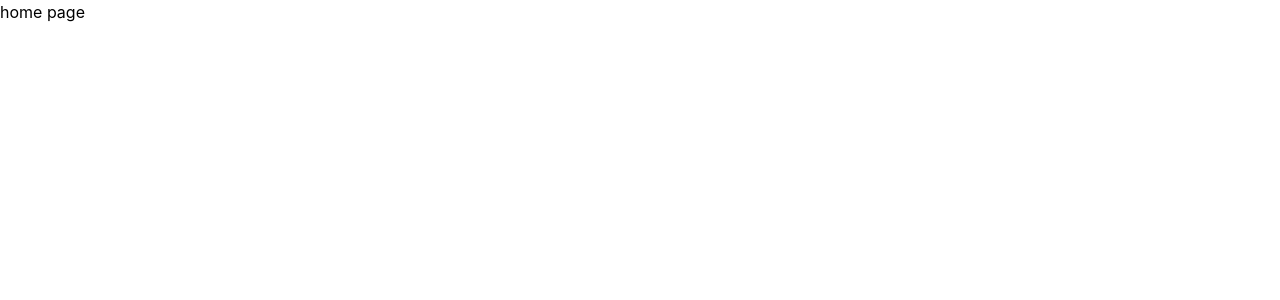
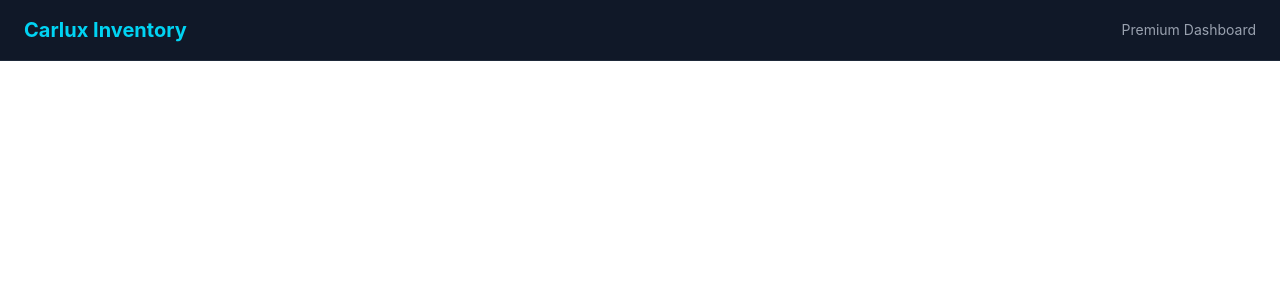
Before and after one commit to md-abu-naim/carlux-inventory, a React (Vite) app: page / in a window 1280 px wide. Shown: the top 300 px of the page. Built offline with nearby package versions, Linux system fonts and the light colour scheme.

Commit message:
Navber designing

```diff
--- /dev/null
+++ b/src/Components/Navber.jsx
@@ -0,0 +1,17 @@
+
+const Navber = () => {
+    return (
+        <nav className='bg-gray-900 border-b border-gray-800'>
+            <div className='flex items-center justify-between px-6 py-4'>
+                <div>
+                    <h3 className='text-xl font-bold text-cyan-400'>Carlux Inventory</h3>
+                </div>
+                <div>
+                    <p className='text-gray-400 text-sm'>Premium Dashboard</p>
+                </div>
+            </div>
+        </nav>
+    );
+};
+
+export default Navber;
--- a/src/Pages/Home.jsx
+++ b/src/Pages/Home.jsx
@@ -1,9 +1,10 @@
-import React from 'react';
+import Navber from '../Components/Navber';
 
 const Home = () => {
     return (
         <div>
-            home page
+            {/* Navber */}
+            <Navber />
         </div>
     );
 };
```
